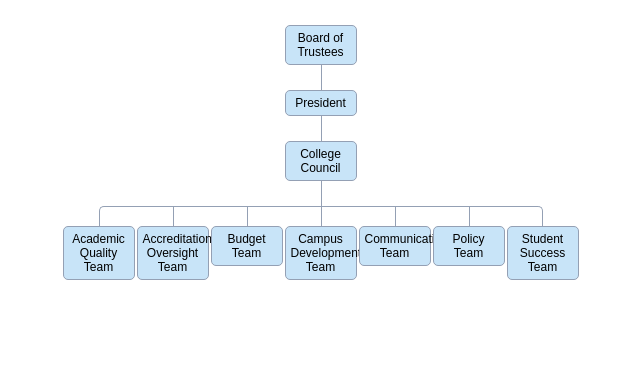
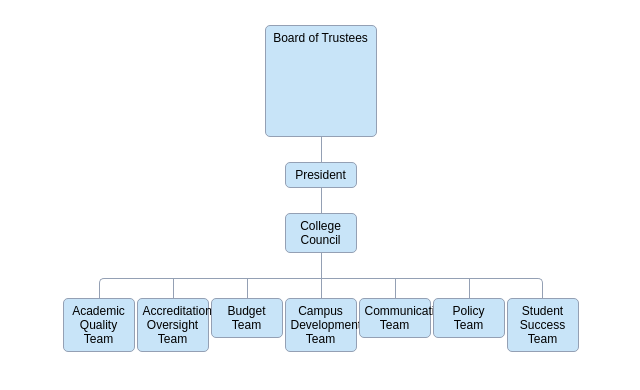
Before and after one commit to danlwright/GovernanceModel, a plain HTML site: page index.html in a window 1280 px wide. In both pictures the pointer is over the link "Board of Trustees". Shown: the whole page, without its empty margins (224-864 px from the left). Drawn offline with Linux system fonts and the light colour scheme.

Commit message:
Change hover effect

```diff
--- a/css/styles.css
+++ b/css/styles.css
@@ -14,7 +14,7 @@
     transition: all 0.5s;
     -webkit-transition: all 0.5s;
     -moz-transition: all 0.5s;
-}
+ }
 
 .tree li {
     float: left;
@@ -134,6 +134,11 @@ right connector from last child*/
     border: 1px solid #94a0b4;
 }
 
+.tree li a:hover {
+	width:100px;
+	height:100px;
+	margin:auto;
+}
 
 /*Connector styles on hover*/
 
```
